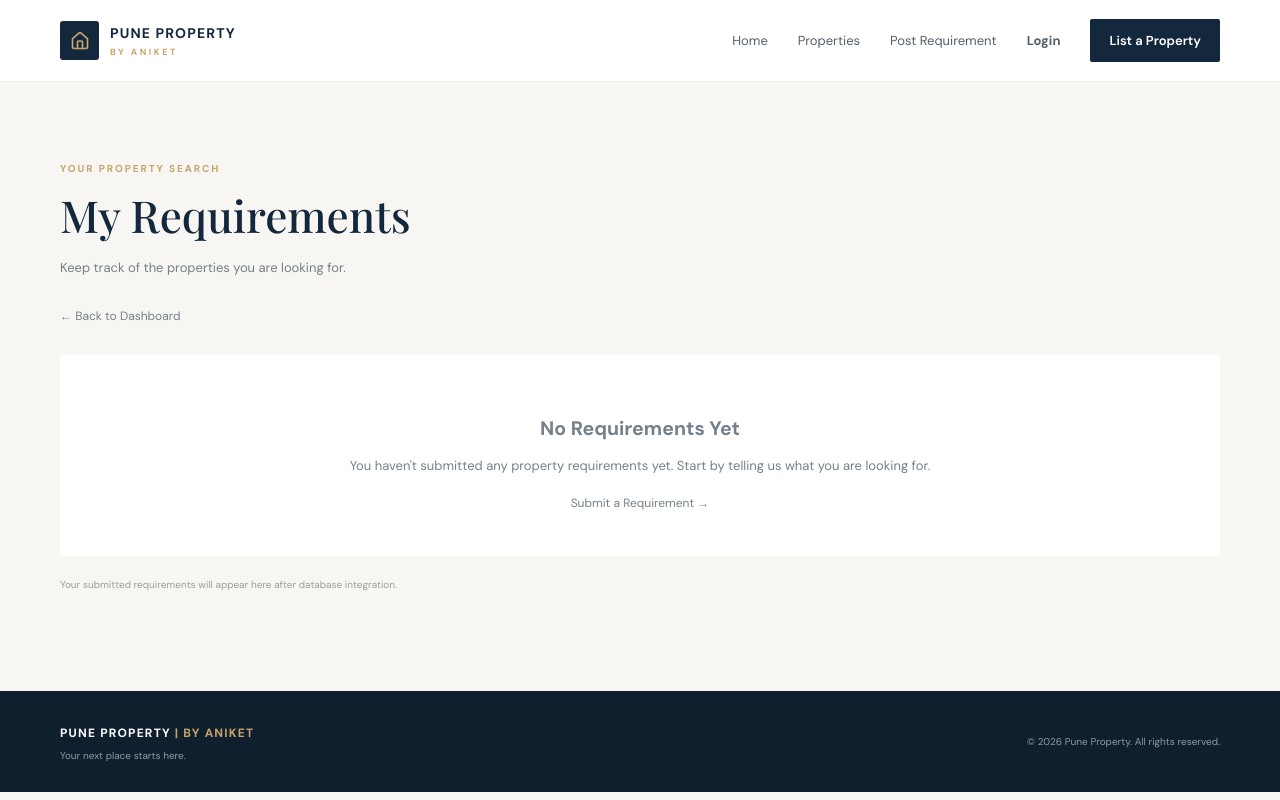
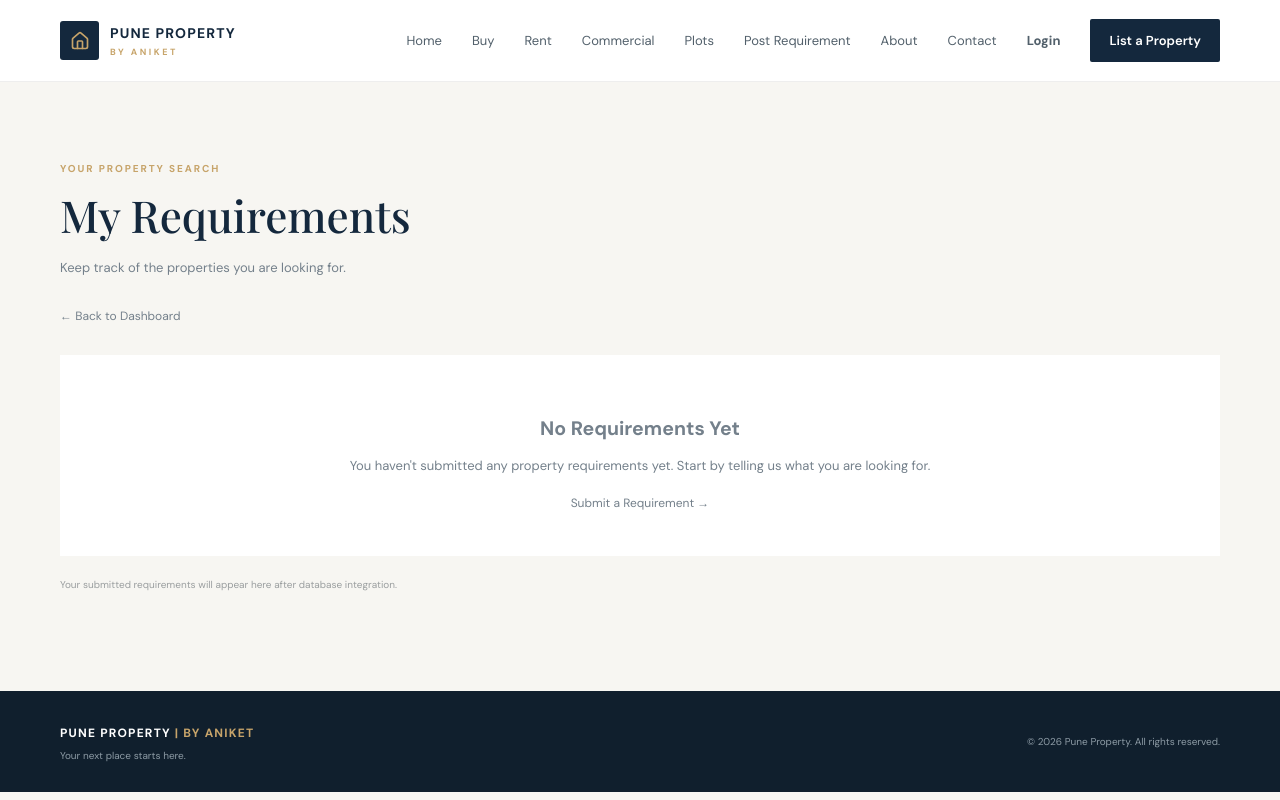
Before and after one commit to aniketavchar4/pune-property-by-aniket, a Next.js app: page /my-requirements in a window 1280 px wide. Built offline with nearby package versions, Linux system fonts and the light colour scheme; a web font is replaced by a local one.

Commit message:
Update website navigation

```diff
--- a/components/navbar.tsx
+++ b/components/navbar.tsx
@@ -1,9 +1,49 @@
+
 'use client';
+
 import Link from 'next/link';
 import { useState } from 'react';
 import { Menu, X, Home } from 'lucide-react';
 
 export default function Navbar() {
   const [open, setOpen] = useState(false);
-  return <header className="site-header"><div className="container nav-wrap"><Link href="/" className="brand"><span className="brand-mark"><Home size={20}/></span><span>PUNE PROPERTY<small>BY ANIKET</small></span></Link><button className="mobile-toggle" onClick={() => setOpen(!open)} aria-label="Toggle menu">{open ? <X/> : <Menu/>}</button><nav className={open ? 'nav-links open' : 'nav-links'}><Link href="/">Home</Link><a href="/#properties" onClick={() => setOpen(false)}>Properties</a><Link href="/requirements">Post Requirement</Link><Link href="/login" className="nav-login">Login</Link><Link href="/admin" className="nav-button">List a Property</Link></nav></div></header>;
+
+  const closeMenu = () => setOpen(false);
+
+  return (
+    <header className="site-header">
+      <div className="container nav-wrap">
+        <Link href="/" className="brand" onClick={closeMenu}>
+          <span className="brand-mark">
+            <Home size={20} />
+          </span>
+          <span>
+            PUNE PROPERTY
+            <small>BY ANIKET</small>
+          </span>
+        </Link>
+
+        <button
+          className="mobile-toggle"
+          onClick={() => setOpen(!open)}
+          aria-label="Toggle menu"
+        >
+          {open ? <X /> : <Menu />}
+        </button>
+
+        <nav className={open ? 'nav-links open' : 'nav-links'}>
+          <Link href="/" onClick={closeMenu}>Home</Link>
+          <Link href="/buy" onClick={closeMenu}>Buy</Link>
+          <Link href="/rent" onClick={closeMenu}>Rent</Link>
+          <Link href="/commercial" onClick={closeMenu}>Commercial</Link>
+          <Link href="/plots" onClick={closeMenu}>Plots</Link>
+          <Link href="/requirements" onClick={closeMenu}>Post Requirement</Link>
+          <Link href="/about" onClick={closeMenu}>About</Link>
+          <Link href="/contact" onClick={closeMenu}>Contact</Link>
+          <Link href="/login" className="nav-login" onClick={closeMenu}>Login</Link>
+          <Link href="/admin" className="nav-button" onClick={closeMenu}>List a Property</Link>
+        </nav>
+      </div>
+    </header>
+  );
 }
```
